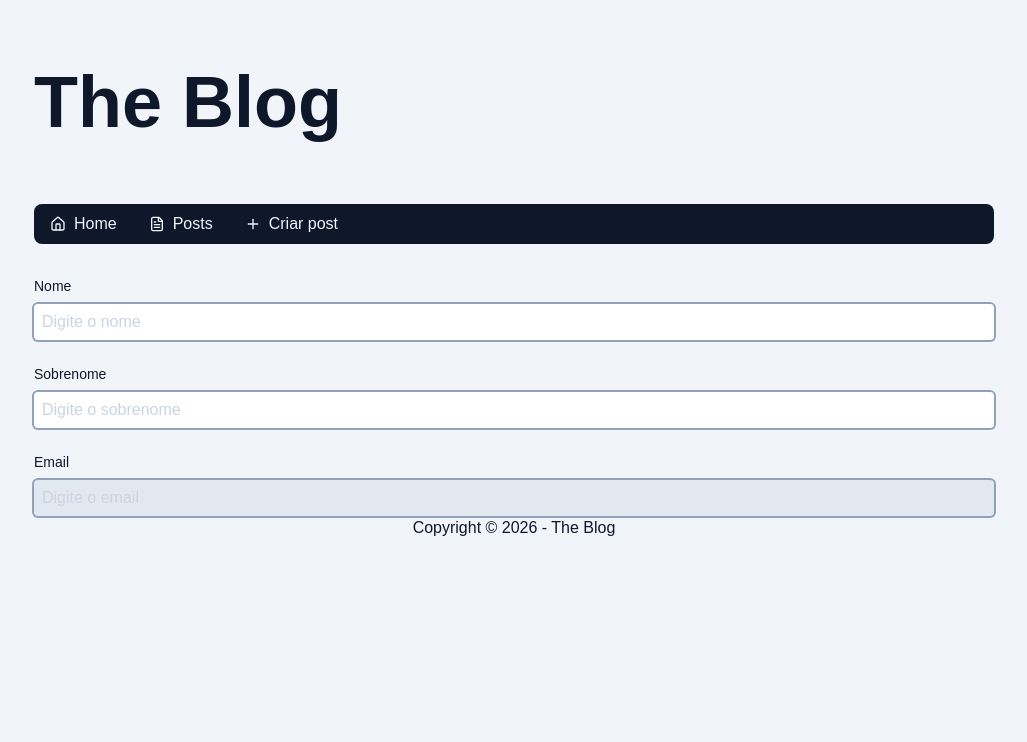
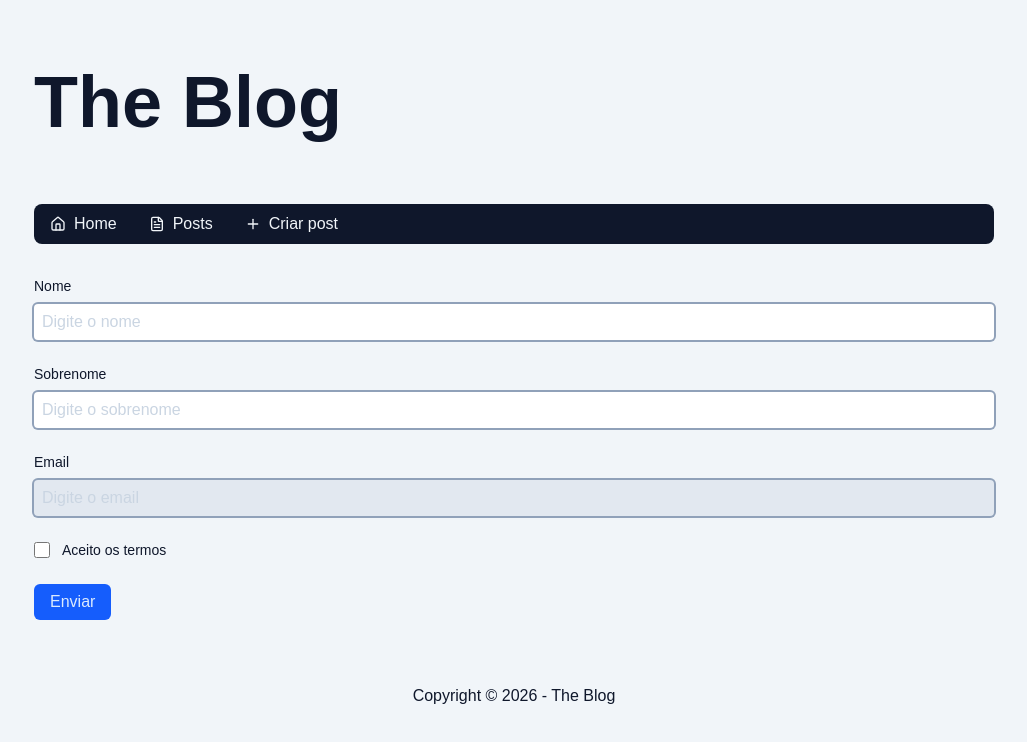
Before and after one commit to GerardoRodrigues/the-blog, a Next.js app: page /admin/post/new in a window 1280 px wide. Shown: the top 742 px of the page, without its empty margins (126-1153 px from the left). Built offline with nearby package versions, Linux system fonts and the light colour scheme.

Commit message:
InputCheckbox component

```diff
--- a/app/admin/post/new/page.tsx
+++ b/app/admin/post/new/page.tsx
@@ -1,13 +1,23 @@
+import { Button } from "@/components/Button/Button";
+import { InputCheckbox } from "@/components/InputCheckbox/InputCheckbox";
 import { InputText } from "@/components/InputText/InputText";
 
 export default function AdminPostNewPage() {
   return (
-    <div className="flex flex-col gap-6">
-      <InputText labelText="Nome" placeholder="Digite o nome" />
+    <form action="" className="mb-16">
+      <div className="flex flex-col gap-6">
+        <InputText labelText="Nome" placeholder="Digite o nome" />
 
-      <InputText labelText="Sobrenome" placeholder="Digite o sobrenome" />
+        <InputText labelText="Sobrenome" placeholder="Digite o sobrenome" />
 
-      <InputText disabled labelText="Email" placeholder="Digite o email" />
-    </div>
+        <InputText disabled labelText="Email" placeholder="Digite o email" />
+
+        <InputCheckbox labelText="Aceito os termos" />
+      </div>
+
+      <div className="mt-6">
+        <Button type="submit">Enviar</Button>
+      </div>
+    </form>
   );
 }
--- /dev/null
+++ b/components/InputCheckbox/InputCheckbox.tsx
@@ -0,0 +1,30 @@
+import { useId } from "react";
+
+interface InputCheckboxProps extends React.ComponentProps<"input"> {
+  labelText?: string;
+  type?: "checkbox";
+}
+
+export function InputCheckbox({
+  labelText = "",
+  type = "checkbox",
+  ...rest
+}: InputCheckboxProps) {
+  const id = useId();
+
+  return (
+    <div className="flex gap-3 items-center">
+      <input
+        {...rest}
+        className={`w-4 h-4 outline-none focus:ring-2 focus:ring-blue-500 ${rest.className}`}
+        id={id}
+        type={type}
+      />
+      {labelText && (
+        <label htmlFor={id} className="text-sm">
+          {labelText}
+        </label>
+      )}
+    </div>
+  );
+}
```
